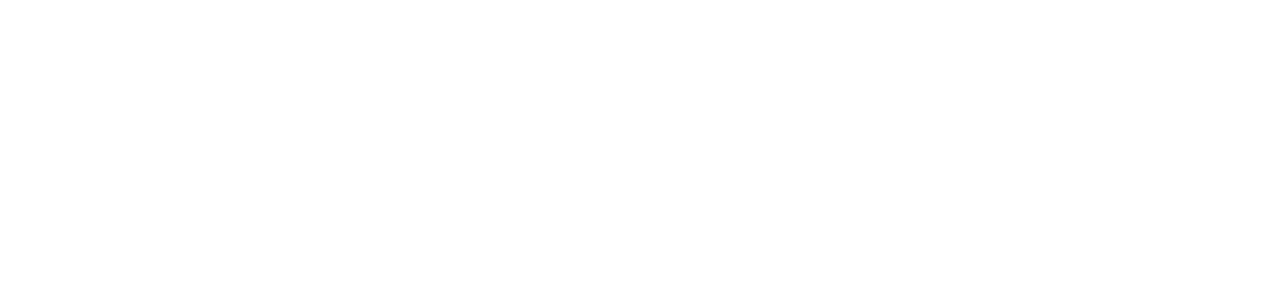
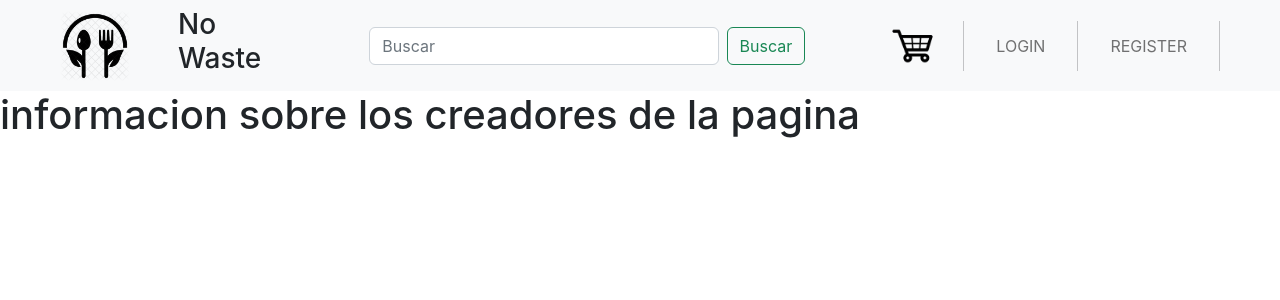
Before and after one commit to socaria/not-waste_PF-HENRY, a React (Create React App) app in the folder client/: page /developers in a window 1280 px wide. Before the commit this address had no page. Shown: the top 300 px of the page. Built offline with nearby package versions, Linux system fonts and the light colour scheme.

Commit message:
ruta contact y developer- solo ruta

```diff
--- /dev/null
+++ b/client/src/component/Contact/index.jsx
@@ -0,0 +1,13 @@
+import NavBar from "../NavBar/Navbar"
+
+function Contact() {
+
+    return (
+        <div>
+            {NavBar()}
+            <h1> esto es un formulario de contacto</h1>
+        </div>
+    )
+}
+
+export default Contact
--- /dev/null
+++ b/client/src/component/Developers/index.jsx
@@ -0,0 +1,13 @@
+import NavBar from "../NavBar/Navbar"
+
+function Developers () {
+
+    return (
+        <div>
+                {NavBar()}
+                <h1>informacion sobre los creadores de la pagina</h1>
+        </div>
+    )
+}
+
+export default Developers
--- a/client/src/router/RouteController.jsx
+++ b/client/src/router/RouteController.jsx
@@ -4,6 +4,8 @@
 import LandingPage from '../component/LandingPage/LandingPage';
 import Home from "../component/Home/Home.jsx";
 import Profile from "../component/Profile";
+import Contact from "../component/Contact";
+import Developers from "../component/Developers";
 
 function RouteController (){
     return(
@@ -12,6 +14,8 @@
                 <Route exact path='/register' element={<Registrering />} />
                 <Route exact path='/home' element={<Home />} />
                 <Route exact path='/profile' element={<Profile />} />
+                <Route exact path="/contact" element={<Contact />} />
+                <Route exact path="/developers" element={<Developers />} />
             </Routes>
     )
 }
```
